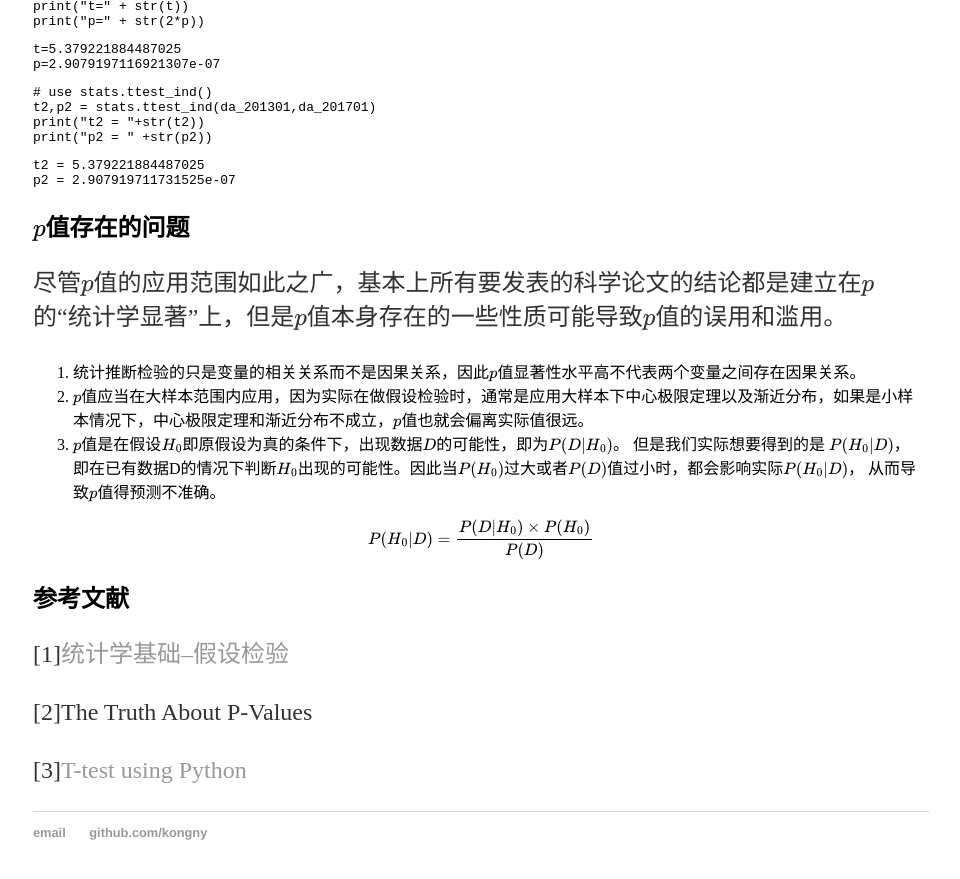
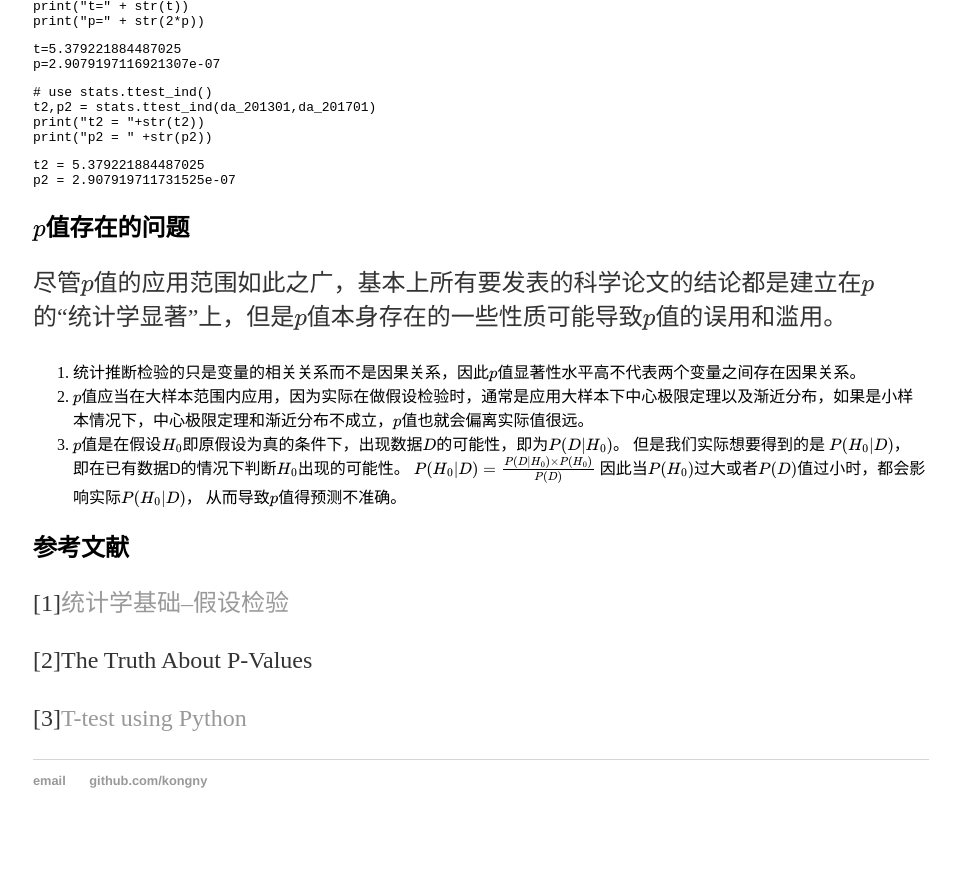
Before and after one commit to kongny/kongny.github.io, a Jekyll site: the page built from _posts/2019-3-30-homework2.markdown, in a window 1280 px wide and 900 px high, scrolled down 2546 px. Shown: the top 879 px of the window, without its empty margins (159-1119 px from the left). Built offline with Jekyll 4.4.1, drawn with Linux system fonts in a browser that asks for light colours; our own code applies the rules of GitHub Pages for plain Markdown files; Markdown is read by kramdown in place of the engine named in the settings; formulas are drawn with MathJax 3; after the commit the page ends 3394 px from its top, so only the background shows below that.

```diff
--- a/_posts/2019-3-30-homework2.markdown
+++ b/_posts/2019-3-30-homework2.markdown
@@ -289,10 +289,12 @@ print("p2 = " +str(p2))
 2. $$p$$值应当在大样本范围内应用，因为实际在做假设检验时，通常是应用大样本下中心极限定理以及渐近分布，如果是小样本情况下，中心极限定理和渐近分布不成立，$$p$$值也就会偏离实际值很远。
 3. $$p$$值是在假设$$H_0$$即原假设为真的条件下，出现数据$$D$$的可能性，即为$$P(D|H_0)$$。
 但是我们实际想要得到的是 $$P(H_0|D)$$，
-即在已有数据D的情况下判断$$H_0$$出现的可能性。因此当$$P(H_0)$$过大或者$$P(D)$$值过小时，都会影响实际$$P(H_0|D)$$，
+即在已有数据D的情况下判断$$H_0$$出现的可能性。
+$$P(H_0|D)=\frac{P(D|H_0)\times P(H_0)}{P(D)}$$
+因此当$$P(H_0)$$过大或者$$P(D)$$值过小时，都会影响实际$$P(H_0|D)$$，
 从而导致$$p$$值得预测不准确。
 
-$$P(H_0|D)=\frac{P(D|H_0)\times P(H_0)}{P(D)}$$
+
 
 
 
```
